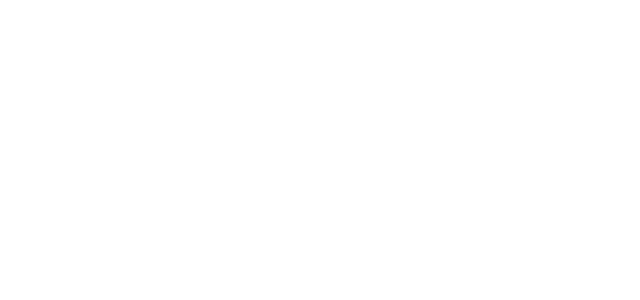
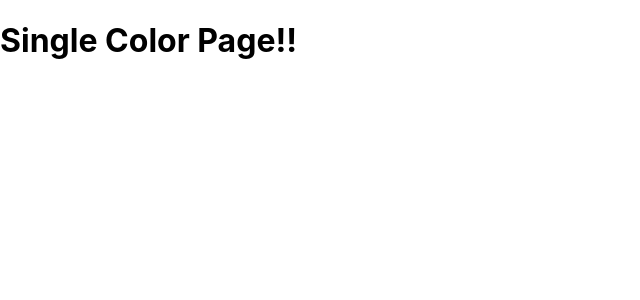
Before and after one commit to Georgee-lee/react_material_ui, a React (Create React App) app: page /palette/1/1 in a window 1280 px wide. Shown: the top 300 px of the page, without its empty margins (0-640 px from the left). Built offline with nearby package versions, Linux system fonts and the light colour scheme.

Commit message:
Add Link to Colorbox and add route

```diff
--- a/src/App.js
+++ b/src/App.js
@@ -34,6 +34,11 @@
             />
           )}
         />
+        <Route
+          exact
+          path="/palette/:paletteId/:colorId"
+          render={() => <h1>Single Color Page!!</h1>}
+        />
       </Switch>
       /* <div className="App">
       <Palette palette={generatePalette(seedColors[4])} />
--- a/src/Components/ColorBox/ColorBox.js
+++ b/src/Components/ColorBox/ColorBox.js
@@ -1,4 +1,6 @@
 import React, { Component } from "react";
+import { Link } from "react-router-dom";
+
 import CopyToClipBoard from "react-copy-to-clipboard";
 import "./colorbox.css";
 
@@ -22,7 +24,10 @@
       <CopyToClipBoard text={background} onCopy={this.changeCopyState}>
         <div className="ColorBox" style={{ background }}>
           {/* copy-container를 transform으로 커지게 하면 글자들도 다 커짐... */}
-          <div className={`copy-overlay ${copied && "show"}`} style={{ background }} />
+          <div
+            className={`copy-overlay ${copied && "show"}`}
+            style={{ background }}
+          />
           <div className={`copy-message ${copied && "show"}`}>
             <h1>copied!</h1>
             <p>{this.props.background}</p>
@@ -33,7 +38,9 @@
             </div>
             <button className="copy-button">Copy</button>
           </div>
-          <span className="see-more">More</span>
+          <Link to="/" onClick={e => e.stopPropagation()}>
+            <span className="see-more">More</span>
+          </Link>
         </div>
       </CopyToClipBoard>
     );
--- a/src/Components/Navbar/Navbar.js
+++ b/src/Components/Navbar/Navbar.js
@@ -4,10 +4,10 @@
 import MenuItem from "@material-ui/core/MenuItem";
 import Snackbar from "@material-ui/core/Snackbar";
 import CloseIcon from "@material-ui/icons/Close";
+import { IconButton } from "@material-ui/core";
 import Slider from "rc-slider";
 import "rc-slider/assets/index.css";
 import "./navbar.css";
-import { IconButton } from "@material-ui/core";
 
 class Navbar extends Component {
   constructor(props) {
@@ -49,7 +49,7 @@
           <Select value={format} onChange={this.handleChange}>
             <MenuItem value="hex">HEX - #ffffff</MenuItem>
             <MenuItem value="rgb">RGB - rgb(255, 255, 255)</MenuItem>
-            <MenuItem value="rgba">RGBA - rgba(255, 255, 255, 0.5)</MenuItem>
+            <MenuItem value="rgba">RGBA - rgba(255, 255, 255, 1.0)</MenuItem>
           </Select>
         </div>
         <Snackbar
--- a/src/Components/PaletteList/PaletteList.js
+++ b/src/Components/PaletteList/PaletteList.js
@@ -41,6 +41,7 @@
 
   render() {
     const { palettes, classes } = this.props;
+    console.log(this.props);
 
     return (
       <div className={classes.root}>
@@ -53,6 +54,7 @@
               <MiniPalette
                 {...palette}
                 handleClick={() => this.goToPalette(palette.id)}
+                key={palette.id}
               />
             ))}
           </div>
```
